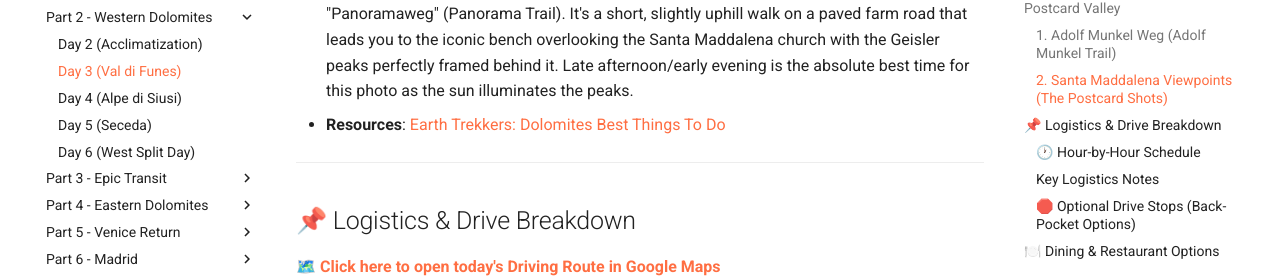
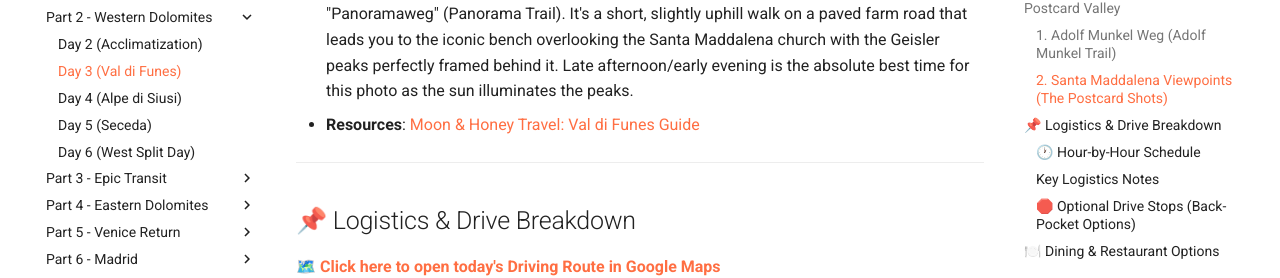
Before and after one commit to iammzz/dolomites-2026, an MkDocs documentation site: the page built from docs/day3_val_di_funes.md, in a window 1280 px wide and 900 px high, scrolled down 1365 px. Shown: the part 145-423 px from the top of the window. Built offline with MkDocs 1.6.1 and Material for MkDocs 9.7.7, drawn with Linux system fonts in a browser that asks for light colours.

Commit message:
Swap generic link for specific Moon & Honey guide

```diff
--- a/docs/day3_val_di_funes.md
+++ b/docs/day3_val_di_funes.md
@@ -29,7 +29,7 @@ Val di Funes is arguably the most picturesque valley in the entire Dolomites. Th
 * **The Logistics**: After your hike, you will drive 15 minutes down into the village of Santa Maddalena. **Important**: You cannot drive directly to the viewpoints as the roads are restricted to local residents. You must park in the village and walk.
 * **Church of St. John (San Giovanni in Ranui)**: This is the tiny, solitary onion-domed church sitting in a massive green meadow. You can walk right up to the famous wooden fence photo spot. There is a small turnstile fee (~€4) if you want to walk closer to the church itself.
 * **Santa Maddalena Church Viewpoint**: From the village center, follow the signs for "Panoramaweg" (Panorama Trail). It's a short, slightly uphill walk on a paved farm road that leads you to the iconic bench overlooking the Santa Maddalena church with the Geisler peaks perfectly framed behind it. Late afternoon/early evening is the absolute best time for this photo as the sun illuminates the peaks.
-* **Resources**: [Earth Trekkers: Dolomites Best Things To Do](https://www.earthtrekkers.com/best-things-to-do-in-the-dolomites/)
+* **Resources**: [Moon & Honey Travel: Val di Funes Guide](https://www.moonhoneytravel.com/val-di-funes-dolomites/)
 
 ---
 
```
